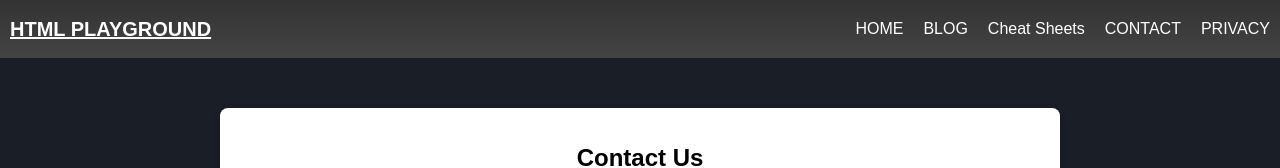
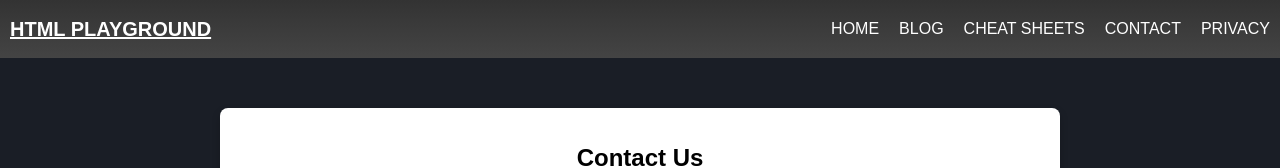
Before and after one commit to html-playground-online/html-playground-online.github.io, a plain HTML site: page contact-us/index.html in a window 1280 px wide. Shown: the top 168 px of the page. Drawn offline with Linux system fonts and the light colour scheme.

Commit message:
Update index.html

```diff
--- a/contact-us/index.html
+++ b/contact-us/index.html
@@ -185,7 +185,7 @@ footer {
     <div class="menu">
         <a href="https://html-playground-online.github.io">HOME</a>
         <a href="#">BLOG</a>
-        <a href="#">Cheat Sheets</a>
+        <a href="#">CHEAT SHEETS</a>
         <a href="https://html-playground-online.github.io/contact-us/index.html">CONTACT</a>
         <a href="https://html-playground-online.github.io/privacy-policy.html">PRIVACY</a>
 
```
